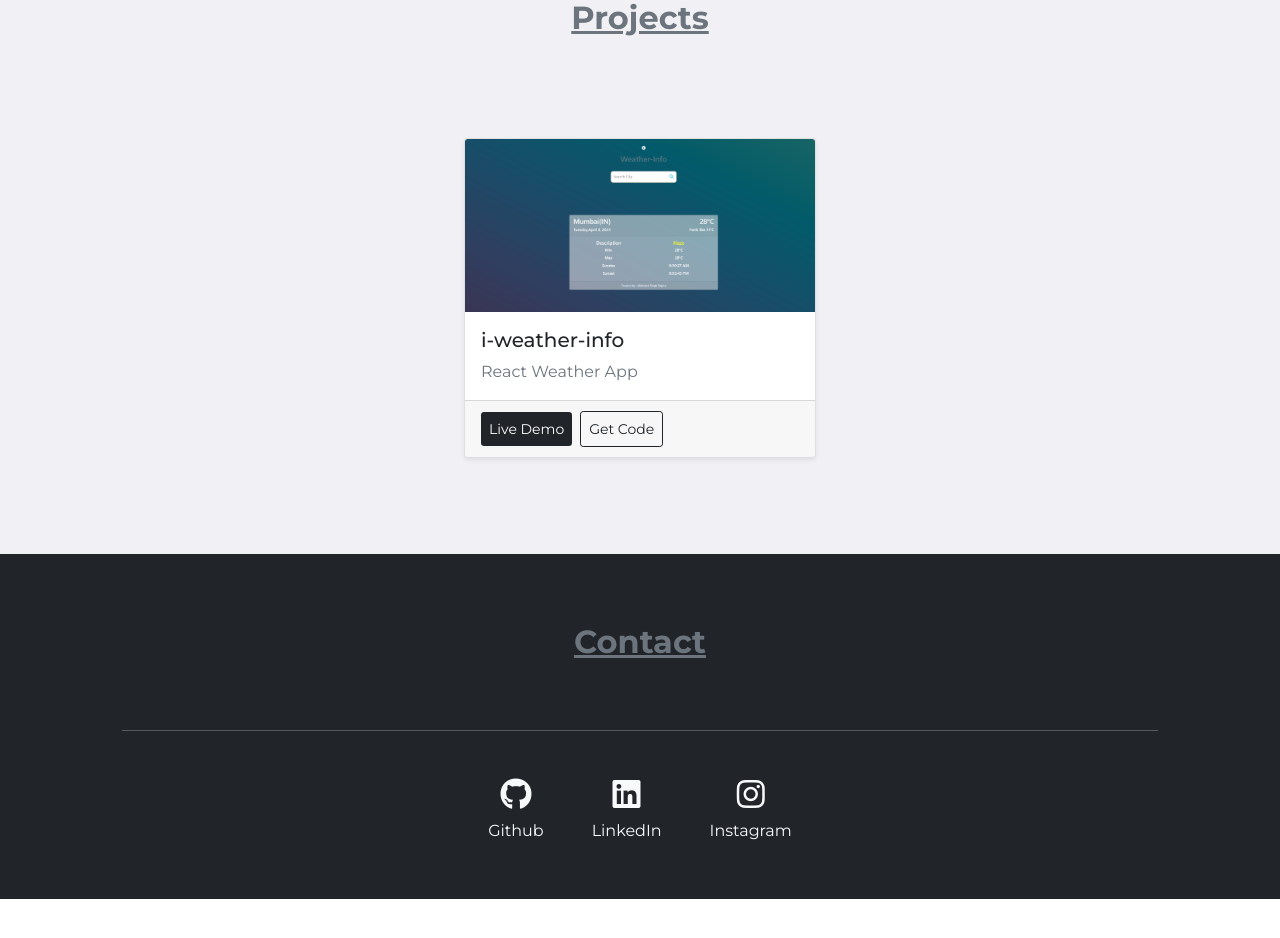
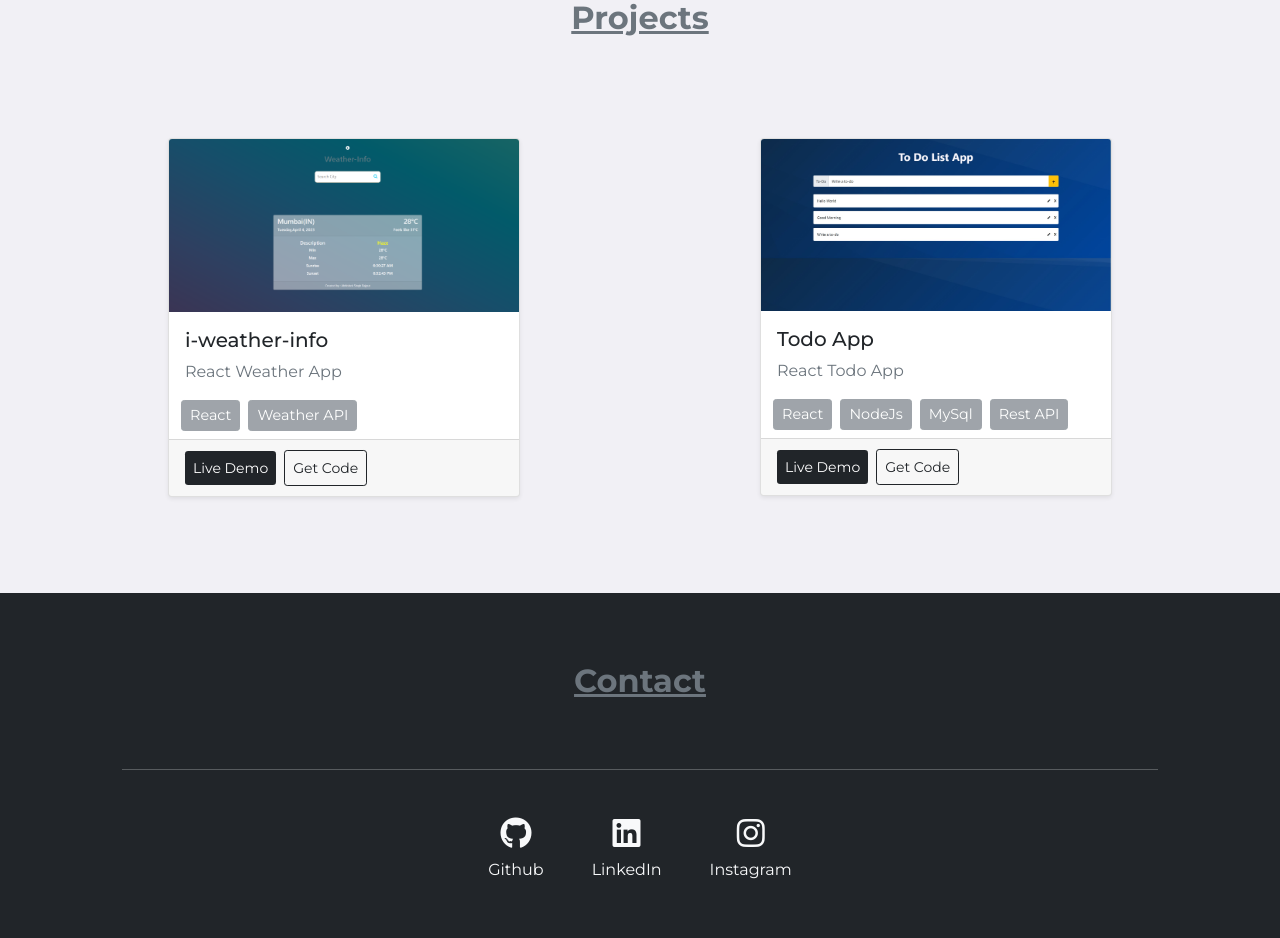
Before and after one commit to Abhishek279-alt/my-portfolio, a React (Create React App) app: page / in a window 1280 px wide. Shown: the part 2220-3158 px from the top of the page. Before the commit the page ends 3119 px from the top, so only its background shows below. Built offline with nearby package versions, Linux system fonts and the light colour scheme.

Commit message:
added another project

```diff
--- a/src/components/Hero.js
+++ b/src/components/Hero.js
@@ -14,7 +14,7 @@ const Hero = () => {
           </div>
         </div>
         <div className="hero-links col-10 mx-auto my-4">
-          <a href="/" className="btn btn-light fs-5 me-2">
+          <a href="#myportfolio_project" className="btn btn-light fs-5 me-2">
             Projects
           </a>
           <a href="/" className="btn btn-outline-light fs-5 mx-2">
--- a/src/components/Project.js
+++ b/src/components/Project.js
@@ -1,6 +1,7 @@
 import React, { useState } from "react";
 import Modal from "react-bootstrap/Modal";
 import weatherImg from "../assets/i-weather.png";
+import TodoImg from "../assets/todo.jpg";
 
 const Project = () => {
   const [show, setShow] = useState(false);
@@ -13,8 +14,17 @@ const Project = () => {
       title: "i-weather-info",
       desc: "React Weather App",
       image: weatherImg,
+      tech: ["React", "Weather API"],
       demo: "https://i-weather-info.netlify.app/",
       code: "https://github.com/Abhishek279-alt/i-weather-info",
+    },
+    {
+      title: "Todo App",
+      desc: "React Todo App",
+      image: TodoImg,
+      tech: ["React", "NodeJs", "MySql", "Rest API"],
+      demo: "/",
+      code: "https://github.com/Abhishek279-alt/react-todo-app",
     },
   ];
   return (
@@ -26,6 +36,7 @@ const Project = () => {
         <div className="projects-container my-5">
           {projectArray.map((project) => {
             let id = projectArray.indexOf(project);
+            let techs = project.tech;
             return (
               <div key={id}>
                 <Modal
@@ -44,6 +55,19 @@ const Project = () => {
                   <div className="card-body">
                     <h5 className="card-title">{project.title}</h5>
                     <p className="card-text text-secondary">{project.desc}</p>
+                  </div>
+                  <div class="d-flex flex-wrap px-2">
+                    {techs.map((tech) => {
+                      return (
+                        <button
+                          className="btn btn-sm btn-secondary mx-1 mb-2"
+                          style={{ fontSize: "1.8vh" }}
+                          disabled
+                        >
+                          {tech}
+                        </button>
+                      );
+                    })}
                   </div>
                   <div className="card-footer py-3">
                     <a
--- a/src/components/Skills.js
+++ b/src/components/Skills.js
@@ -15,7 +15,7 @@ const Skills = () => {
                 <div
                   className="progress-bar bg-secondary"
                   role="progressbar"
-                  style={{ width: "25%" }}
+                  style={{ width: "75%" }}
                   aria-valuenow={25}
                   aria-valuemin={0}
                   aria-valuemax={100}
@@ -28,7 +28,7 @@ const Skills = () => {
                 <div
                   className="progress-bar bg-secondary"
                   role="progressbar"
-                  style={{ width: "25%" }}
+                  style={{ width: "60%" }}
                   aria-valuenow={25}
                   aria-valuemin={0}
                   aria-valuemax={100}
@@ -41,7 +41,7 @@ const Skills = () => {
                 <div
                   className="progress-bar bg-secondary"
                   role="progressbar"
-                  style={{ width: "25%" }}
+                  style={{ width: "65%" }}
                   aria-valuenow={25}
                   aria-valuemin={0}
                   aria-valuemax={100}
@@ -54,7 +54,7 @@ const Skills = () => {
                 <div
                   className="progress-bar bg-secondary"
                   role="progressbar"
-                  style={{ width: "25%" }}
+                  style={{ width: "60%" }}
                   aria-valuenow={25}
                   aria-valuemin={0}
                   aria-valuemax={100}
@@ -67,7 +67,7 @@ const Skills = () => {
                 <div
                   className="progress-bar bg-secondary"
                   role="progressbar"
-                  style={{ width: "25%" }}
+                  style={{ width: "55%" }}
                   aria-valuenow={25}
                   aria-valuemin={0}
                   aria-valuemax={100}
@@ -80,7 +80,7 @@ const Skills = () => {
                 <div
                   className="progress-bar bg-secondary"
                   role="progressbar"
-                  style={{ width: "25%" }}
+                  style={{ width: "50%" }}
                   aria-valuenow={25}
                   aria-valuemin={0}
                   aria-valuemax={100}
@@ -93,7 +93,7 @@ const Skills = () => {
                 <div
                   className="progress-bar bg-secondary"
                   role="progressbar"
-                  style={{ width: "25%" }}
+                  style={{ width: "60%" }}
                   aria-valuenow={25}
                   aria-valuemin={0}
                   aria-valuemax={100}
@@ -106,7 +106,7 @@ const Skills = () => {
                 <div
                   className="progress-bar bg-secondary"
                   role="progressbar"
-                  style={{ width: "25%" }}
+                  style={{ width: "45%" }}
                   aria-valuenow={25}
                   aria-valuemin={0}
                   aria-valuemax={100}
```
Also changed, not shown: src/assets/todo.jpg (added).
